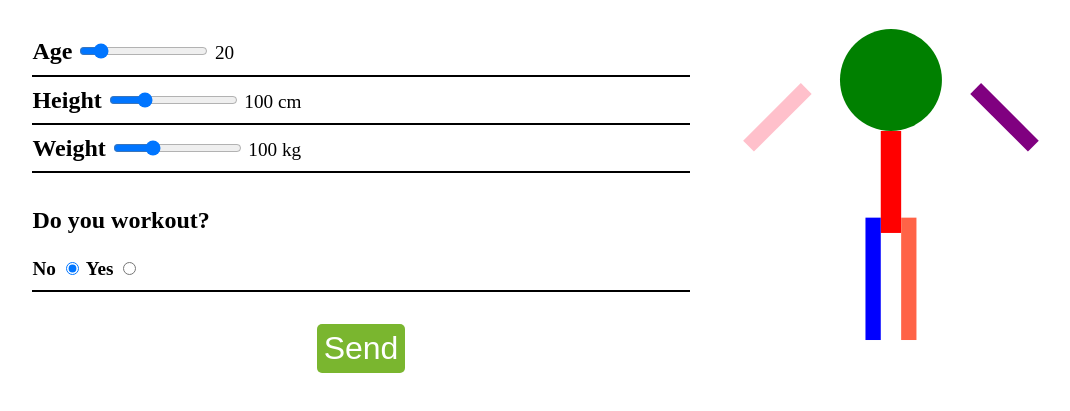
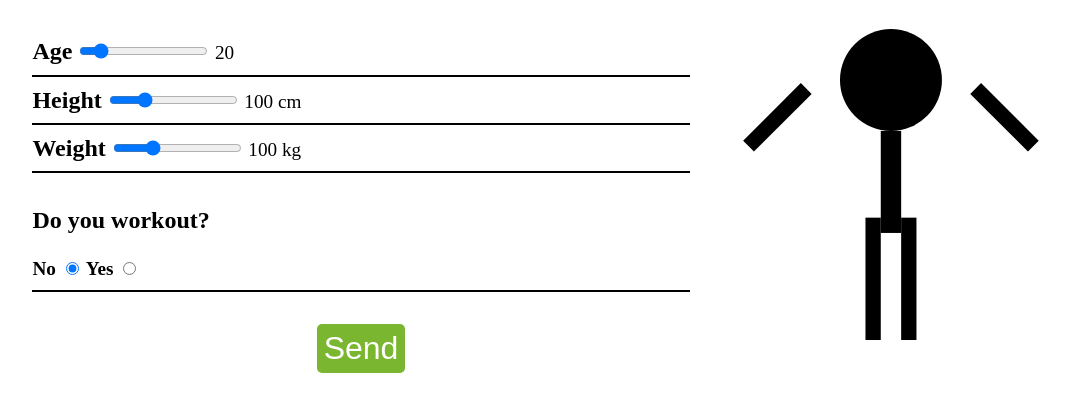
Before and after one commit to drFabio/howManyPuppetsCanYouTake, a plain HTML site: page index.html in a window 1280 px wide. Shown: the part 91-502 px from the top of the page, without its empty margins (102-1172 px from the left). Drawn offline with Linux system fonts and the light colour scheme.

Commit message:
Update: changed colors

```diff
--- a/index.html
+++ b/index.html
@@ -56,19 +56,20 @@
              xmlns="http://www.w3.org/2000/svg"
              viewBox="0 0 300 320"
              class="avatar"
-             >
+             fill="black"
+         >
              <g class="avatar__personGroup">
                 <g class="avatar__bodyGroup">
-                   <circle class="avatar__head" cx="150" cy="50" r="50" fill="green" />
-                   <rect class="avatar__torso" width="20" height="100" y="100" x="140" fill="red" />
+                   <circle class="avatar__head" cx="150" cy="50" r="50" />
+                   <rect class="avatar__torso" width="20" height="100" y="100" x="140" />
                 </g>
                 <g class="avatar__avatar__armGroup">
-                   <rect class="avatar__arm avatar__arm--left" width="15" height="80" y="100" x="125" fill="pink" />
-                   <rect class="avatar__arm avatar__arm--right" width="15" height="80" y="100" x="160" fill="purple" />
+                   <rect class="avatar__arm avatar__arm--left" width="15" height="80" y="100" x="125" />
+                   <rect class="avatar__arm avatar__arm--right" width="15" height="80" y="100" x="160" />
                 </g>
                 <g class="avatar__avatar__legGroup">
-                   <rect class="avatar__leg avatar__leg--left" width="15" height="120" y="185" x="125" fill="blue" />
-                   <rect class="avatar__leg avatar__leg--right" width="15" height="120" y="185" x="160" fill="tomato" />
+                   <rect class="avatar__leg avatar__leg--left" width="15" height="120" y="185" x="125" />
+                   <rect class="avatar__leg avatar__leg--right" width="15" height="120" y="185" x="160" />
                 </g>
              </g>
           </svg>
--- a/index.js
+++ b/index.js
@@ -8,7 +8,7 @@ document.addEventListener("DOMContentLoaded", function(){
   const PUPPET_PER_WEIGHT = 20
   const PUPPET_PER_AGE = 5
   const PUPPETS_IF_WORKOUT = 1.3
-  const puppetColors = ['BlueViolet', 'Crimson', 'DarkMagenta', 'DarkOliveGreen', 'DeepPink']
+  const puppetColors = ['BlueViolet', 'Crimson', 'DarkMagenta', 'DarkOliveGreen', 'DeepPink', 'LightSeaGreen', 'MediumSeaGreen', 'OrangeRed', 'Turquoise']
   const appState = {
     scales: {
       y: 1,
```
